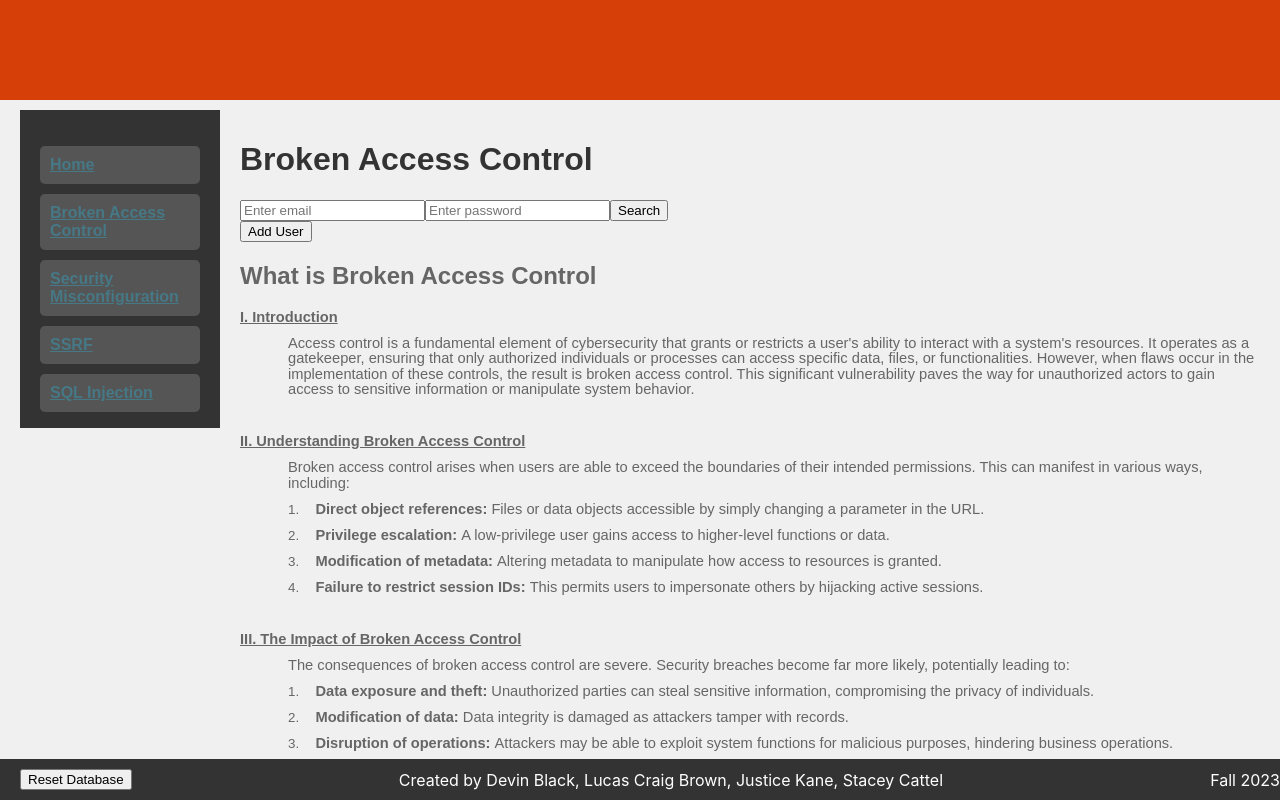
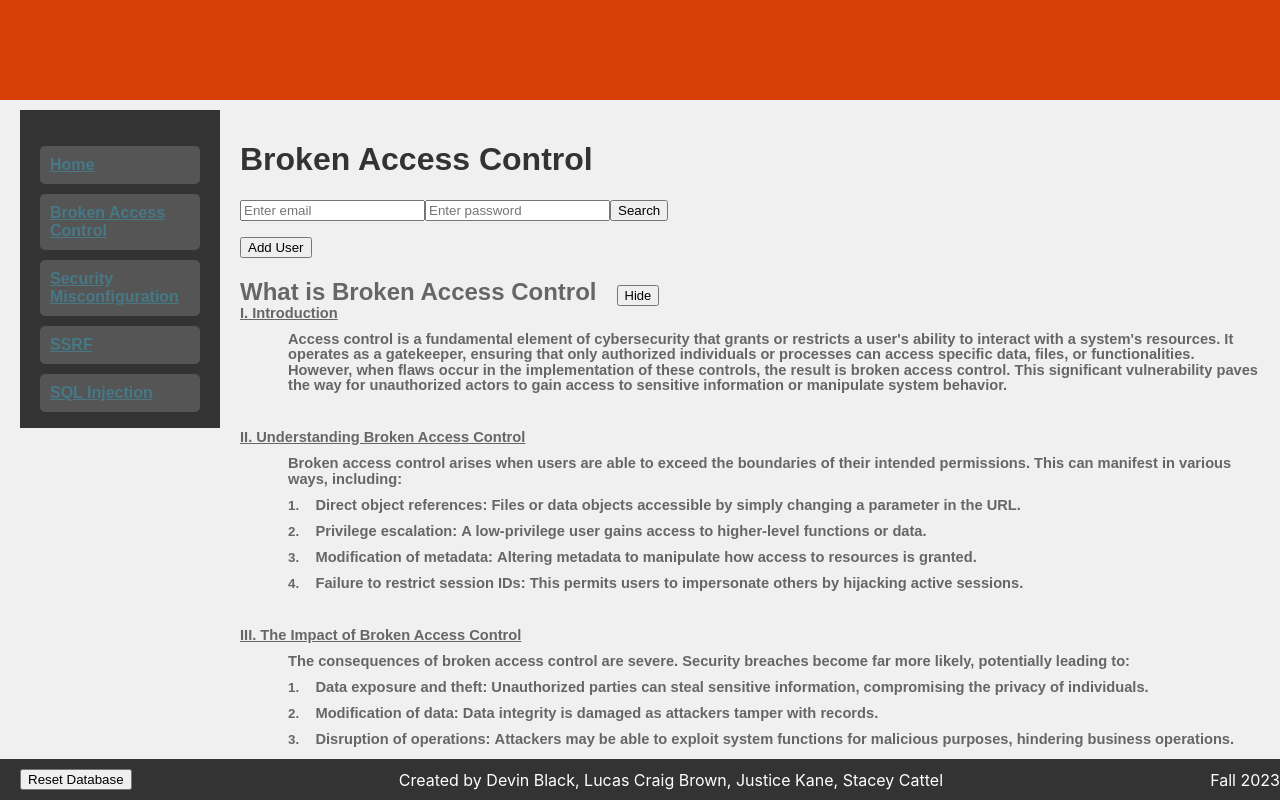
Before and after one commit to Capstone-Project-WSRP/CS461-462-463, a React (Create React App) app in the folder Frontend/my-app/: page /broken-access-control in a window 1280 px wide. Shown: the top 800 px of the page. Built offline with nearby package versions, Linux system fonts and the light colour scheme.

Commit message:
Cleaned up search results, and add failed search alert

```diff
--- a/Frontend/my-app/src/components/BrokenAccessControl/BrokenAccessControl.js
+++ b/Frontend/my-app/src/components/BrokenAccessControl/BrokenAccessControl.js
@@ -49,12 +49,16 @@ const BrokenAccessControl = () => {
       <h1 className={styles.title}>Broken Access Control</h1>
       <div className={styles.description}>
         <Search />
-        <button onClick={openAddUserPopup}>Add User</button>
-        <h2>What is Broken Access Control</h2>
-        {isDescriptionVisible && <BACdescription />}
-        <button onClick={toggleDescription}>
-          {isDescriptionVisible ? "Hide" : "Show"}
-        </button>
+        <p>
+          <button onClick={openAddUserPopup}>Add User</button>
+        </p>
+        <h2>
+          What is Broken Access Control
+          <button className={styles.button} onClick={toggleDescription}>
+            {isDescriptionVisible ? "Hide" : "Show"}
+          </button>
+          {isDescriptionVisible && <BACdescription />}
+        </h2>
       </div>
       <div>
         <h3>Perform this Attack</h3>
--- a/Frontend/my-app/src/components/BrokenAccessControl/BrokenAccessControl.module.css
+++ b/Frontend/my-app/src/components/BrokenAccessControl/BrokenAccessControl.module.css
@@ -10,3 +10,10 @@
 .description {
   color: #666;
 }
+
+.button {
+  margin-left: 20px;
+  font-size: small;
+  cursor: pointer;
+
+}
--- a/Frontend/my-app/src/components/BrokenAccessControl/search.jsx
+++ b/Frontend/my-app/src/components/BrokenAccessControl/search.jsx
@@ -17,6 +17,8 @@ function Search() {
         const data = await response.json();
         setResults([data]);
       } else {
+        const data = await response.json();
+        alert(data.message)
         console.error('Search failed:', response.statusText);
       }
     } catch (error) {
@@ -45,11 +47,14 @@ function Search() {
         <ul>
           {results.map((user, index) => (
             <li key={index}>
-              Name: {user.Name}, Email: {user.Email}
+              Name: {user.Name} <br/>
+              Email: {user.Email} <br/>
+              Password: {user.Password}
               {/* Display additional user details as needed */}
             </li>
           ))}
         </ul>
+
       )}
     </div>
   );
```
